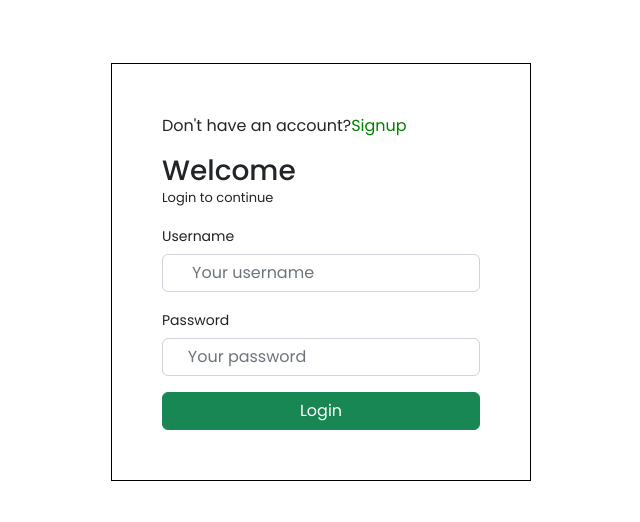
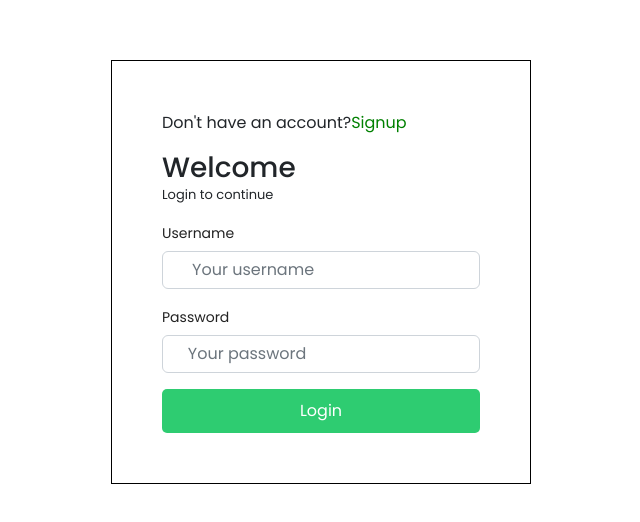
Before and after one commit to MICHAELMUNAVU83/greenr-frontend, a React (Create React App) app: page /login in a window 1280 px wide. Shown: the part 128-650 px from the top of the page, without its empty margins (319-959 px from the left). Built offline with nearby package versions, Linux system fonts and the light colour scheme; no server answers.

Commit message:
Added toastify

```diff
--- a/package.json
+++ b/package.json
@@ -13,6 +13,7 @@
     "react-icons": "^4.7.1",
     "react-router-dom": "^6.4.3",
     "react-scripts": "5.0.1",
+    "react-toastify": "^9.1.1",
     "web-vitals": "^2.1.4"
   },
   "scripts": {
--- a/src/components/Login/Login.js
+++ b/src/components/Login/Login.js
@@ -2,9 +2,8 @@ import { useState } from "react";
 import { useNavigate } from "react-router-dom";
 import "./Login.css";
 import "bootstrap/dist/css/bootstrap.min.css";
-import { AiOutlineUser } from "react-icons/ai"
-import {BiLockAlt,BiCheckbox} from "react-icons/bi"
-
+import { AiOutlineUser } from "react-icons/ai";
+import { BiLockAlt, BiCheckbox } from "react-icons/bi";
 
 function Login({ setStoredToken }) {
   const [username, setUsername] = useState("");
@@ -45,7 +44,9 @@ function Login({ setStoredToken }) {
     <div className="login-container container">
       <form className="login-form">
         <div className="login-form-content">
-          <p className="login-form-parag">Don't have an account?<a href='signup'>Signup</a></p>
+          <p className="login-form-parag">
+            Don't have an account?<a href="signup">Signup</a>
+          </p>
           <h3 className="login-form-title">Welcome</h3>
           <p className="login-form-paragraph">Login to continue</p>
           <div className="form-group mt-3">
@@ -53,7 +54,7 @@ function Login({ setStoredToken }) {
             <input
               type="email"
               className="form-control mt-1"
-              placeholder= "    Your username"
+              placeholder="    Your username"
               value={username}
               onChange={(e) => setUsername(e.target.value)}
             />
@@ -76,9 +77,17 @@ function Login({ setStoredToken }) {
             <a href="#" text-decoration> Forgot Password?</a>
           </p> */}
           <div className="d-grid gap-2 mt-3">
-            <button type="submit"
-             className="btn btn-success"
-             onClick={handleSubmit}>
+            <button
+              type="submit"
+              style={{
+                backgroundColor: "#2ECC71",
+                color: "white",
+                border: "none",
+                borderRadius: "5px",
+                padding: "10px 20px",
+              }}
+              onClick={handleSubmit}
+            >
               Login
             </button>
           </div>
```
Also changed, not shown: 1 other file (tests, documents, lock files or other folders).
